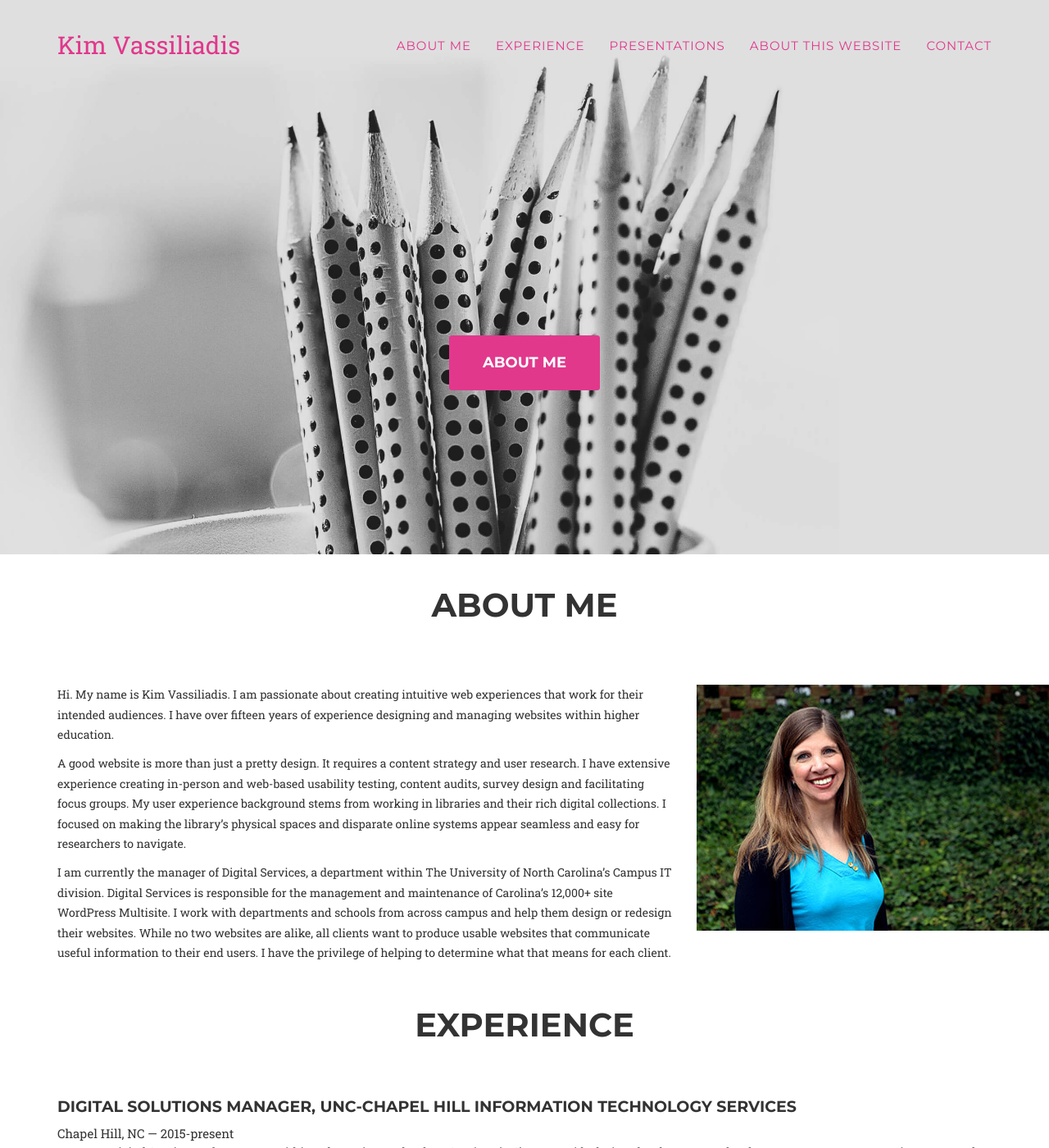
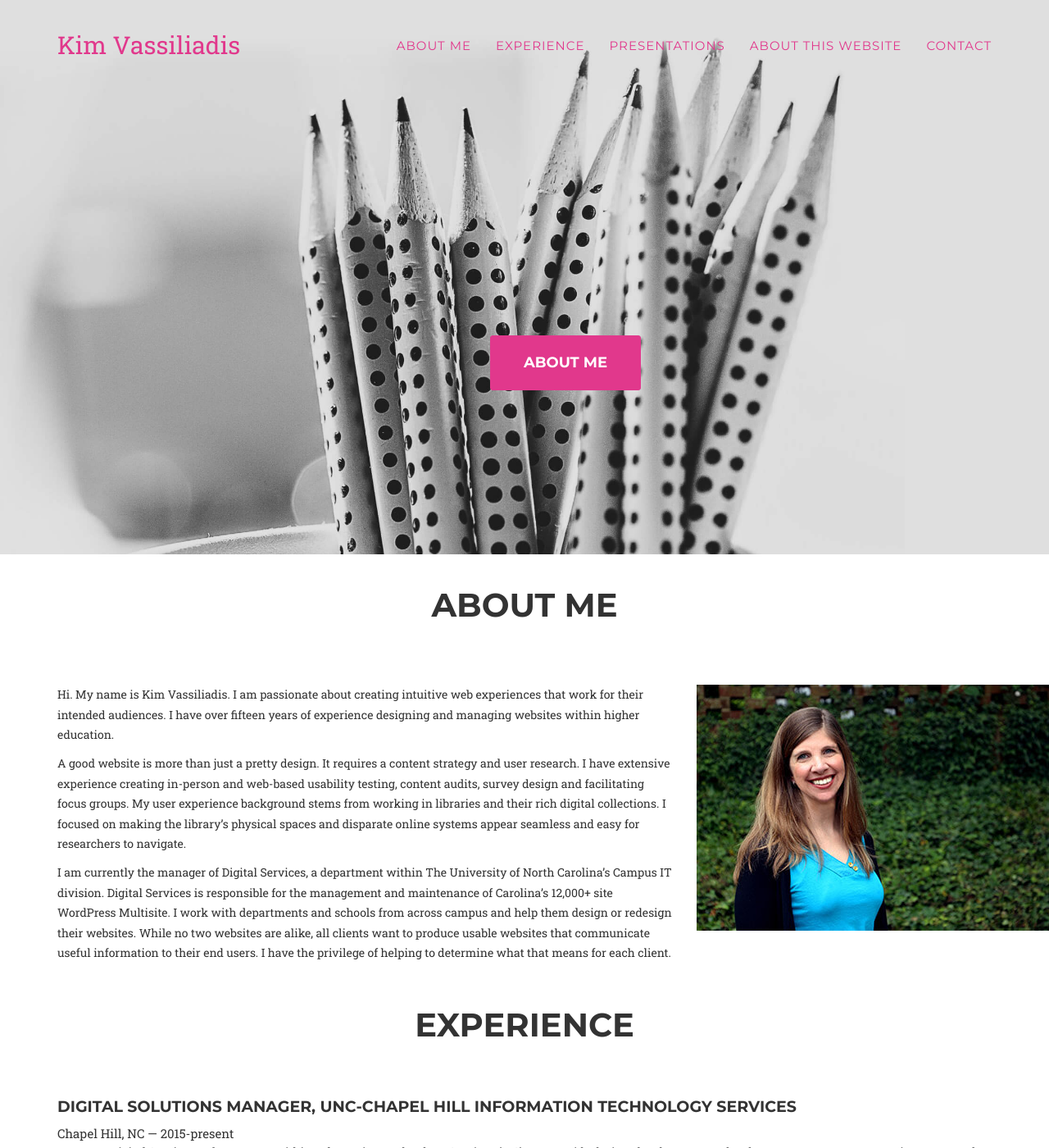
Before and after one commit to kimbrarian/jekyll, a Jekyll site: the page built from index.html, in a window 1280 px wide and 1400 px high. Shown: the whole window at 82% size. Built offline with Jekyll 4.4.1, drawn with Linux system fonts in a browser that asks for light colours; some web fonts are replaced.

Commit message:
Update agency.css

```diff
--- a/_includes/css/agency.css
+++ b/_includes/css/agency.css
@@ -277,6 +277,10 @@ header {
     -moz-background-size: cover;
     background-size: cover;
     -o-background-size: cover;
+}
+
+header {
+    margin-right: -100px;
 }
 
 header .intro-text {
```
